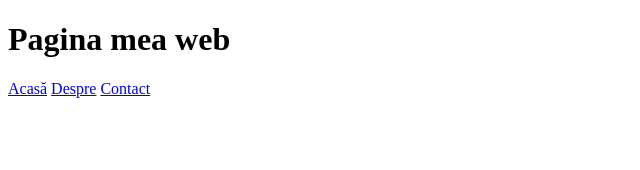
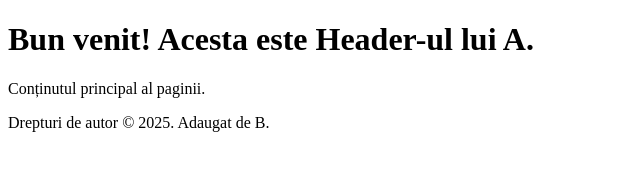
Before and after one commit to Vladuutz2904/Tapu-Vlad-AAW2212, a plain HTML site: page index.html in a window 1280 px wide. Shown: the whole page, without its empty margins (0-640 px from the left). Drawn offline with Linux system fonts and the light colour scheme.

Commit message:
Update index.html

```diff
--- a/index.html
+++ b/index.html
@@ -2,16 +2,20 @@
 <html lang="ro">
 <head>
     <meta charset="UTF-8">
-    <title>Proiect Comun</title>
-</head>
+    <title>Proiect Colaborativ</title>
+    <link rel="stylesheet" href="style.css"> </head>
 <body>
     <header>
-    <h1>Pagina mea web</h1>
-    <nav>
-        <a href="#home">Acasă</a>
-        <a href="#despre">Despre</a>
-        <a href="#contact">Contact</a>
-    </nav>
-</header>
-</body>
+        <h1>Bun venit! Acesta este Header-ul lui A.</h1>
+    </header>
+
+    <main>
+        <p>Conținutul principal al paginii.</p>
+    </main>
+
+    <footer>
+        <p>Drepturi de autor &copy; 2025. Adaugat de B.</p>
+    </footer>
+
+    <script src="script.js"></script> </body>
 </html>
```
